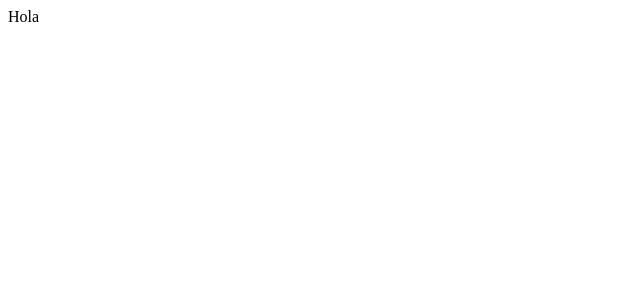
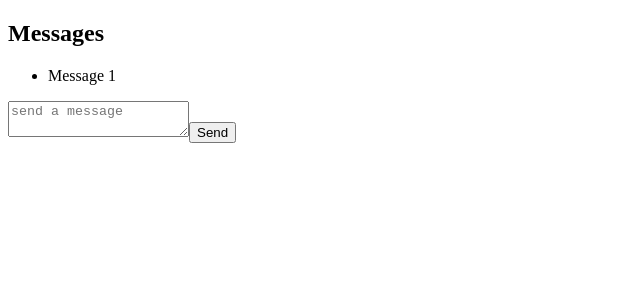
Before and after one commit to MaxiGarcia13/web-llm-chat, a React (Vite) app: page / in a window 1280 px wide. Shown: the top 300 px of the page, without its empty margins (0-640 px from the left). Built offline with nearby package versions, Linux system fonts and the light colour scheme.

Commit message:
Replace Hola div with Chat component and update alias path

```diff
--- a/src/main.tsx
+++ b/src/main.tsx
@@ -1,8 +1,9 @@
 import { StrictMode } from 'react';
 import { createRoot } from 'react-dom/client';
+import { Chat } from '@/components';
 
 createRoot(document.getElementById('root')!).render(
   <StrictMode>
-    <div>Hola </div>
+    <Chat />
   </StrictMode>,
 );
--- a/vite.config.ts
+++ b/vite.config.ts
@@ -7,7 +7,7 @@ export default defineConfig({
   plugins: [react()],
   resolve: {
     alias: {
-      '@': path.resolve(__dirname, './src'),
+      '@': path.resolve(__dirname, './packages'),
     },
   },
 });
```
